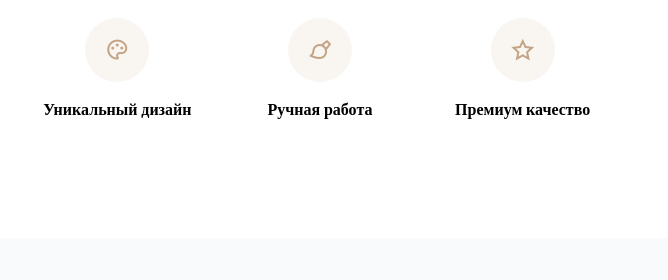
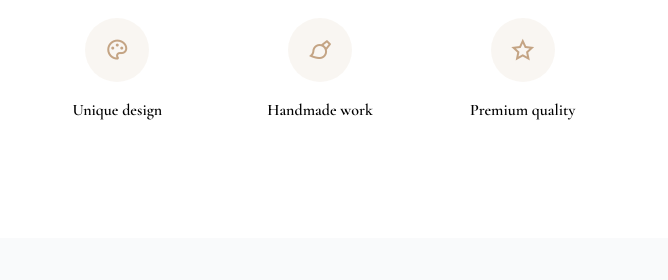
Before and after one commit to WEIXSE/maket1, a plain HTML site: page index.html in a window 1280 px wide. Shown: the part 1330-1610 px from the top of the page, 0-668 px from the left. Drawn offline with nearby package versions, Linux system fonts and the light colour scheme.

Commit message:
Update index.html

```diff
--- a/index.html
+++ b/index.html
@@ -106,7 +106,7 @@ Each piece is created with an intuitive attention to that delicate threshold whe
                 >
                   <i class="ri-palette-line text-2xl text-primary"></i>
                 </div>
-                <h3 class="font-semibold mb-2">Уникальный дизайн</h3>
+                <h3 class="font-semibold mb-2">Unique design</h3>
               </div>
               <div class="text-center">
                 <div
@@ -114,7 +114,7 @@ Each piece is created with an intuitive attention to that delicate threshold whe
                 >
                   <i class="ri-brush-line text-2xl text-primary"></i>
                 </div>
-                <h3 class="font-semibold mb-2">Ручная работа</h3>
+                <h3 class="font-semibold mb-2">Handmade work</h3>
               </div>
               <div class="text-center">
                 <div
@@ -122,7 +122,7 @@ Each piece is created with an intuitive attention to that delicate threshold whe
                 >
                   <i class="ri-star-line text-2xl text-primary"></i>
                 </div>
-                <h3 class="font-semibold mb-2">Премиум качество</h3>
+                <h3 class="font-semibold mb-2">Premium quality</h3>
               </div>
             </div>
           </div>
```
